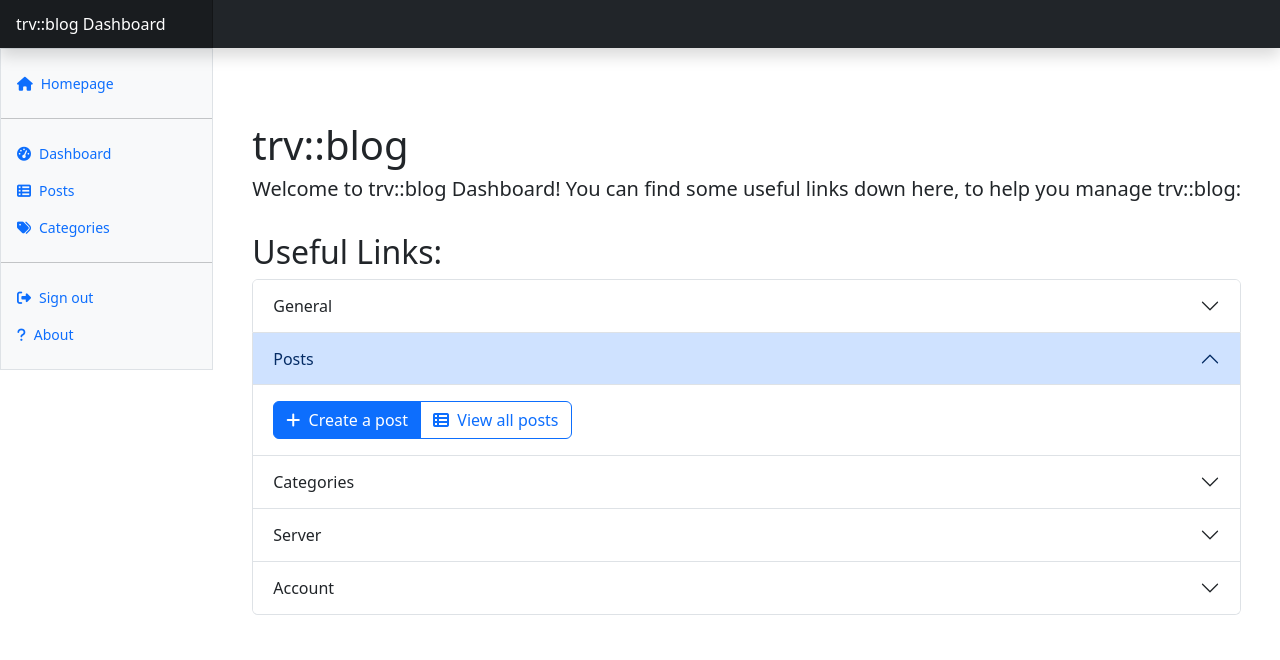
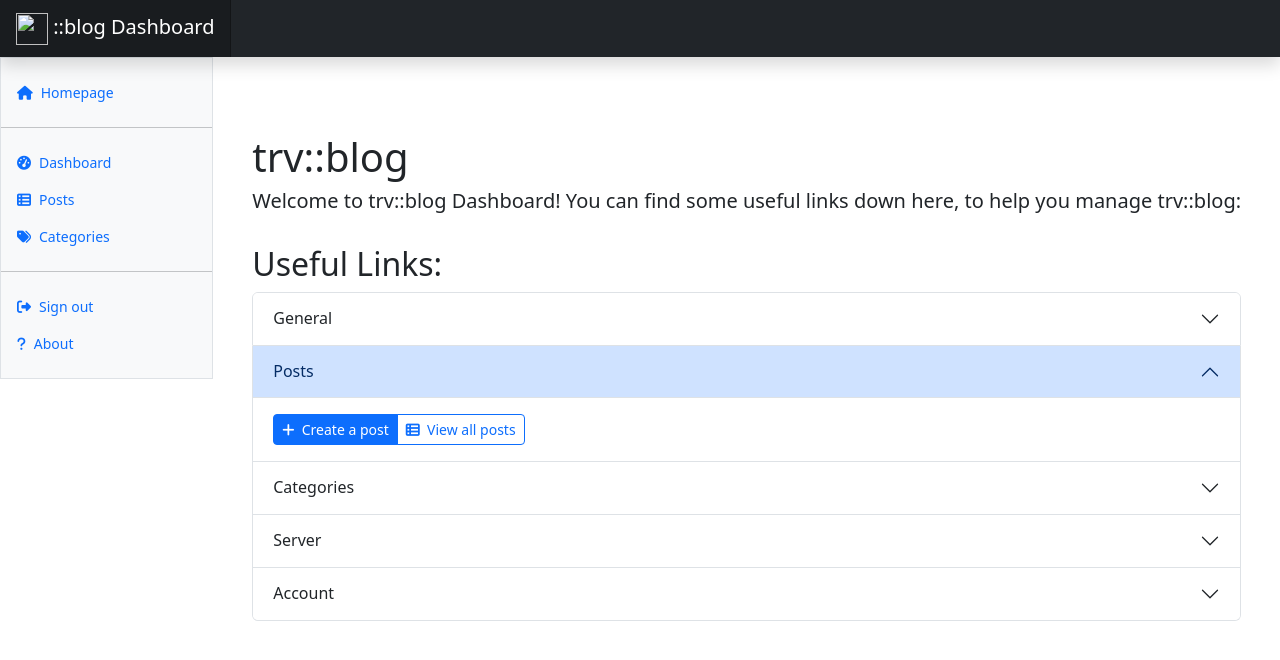
Before and after one commit to 4vanyek/trvblog, a PHP site: page /panel/index.php in a window 1280 px wide, after a click on "Posts". Shown: the top 660 px of the page. Run offline with PHP 8.4, Linux system fonts and the light colour scheme; a user stored in the database is signed in; a stand-in replaces the project's code that opens the database connection.

Commit message:
not much

```diff
--- a/panel/category/create.php
+++ b/panel/category/create.php
@@ -47,7 +47,7 @@
                             <input type="text" class="form-control" name="name" id="name" placeholder="e.g. Design">
                         </section>
                         <section class="form-group">
-                            <button type="submit" class="btn btn-primary mt-2">Create</button>
+                            <button type="submit" class="btn btn-primary btn-sm mt-2">Create</button>
                         </section>
 
                     </form>
--- a/panel/category/edit.php
+++ b/panel/category/edit.php
@@ -63,7 +63,7 @@
                         <input type="text" class="form-control" name="name" id="name" value="<?= $category->name ?>">
                     </section>
                     <section class="form-group">
-                        <button type="submit" class="btn btn-primary mt-2">Edit</button>
+                        <button type="submit" class="btn btn-primary btn-sm mt-2">Edit</button>
                     </section>
                 </form>
 
--- a/panel/category/index.php
+++ b/panel/category/index.php
@@ -30,7 +30,7 @@
 
                 <section class="mb-2 d-flex justify-content-between align-items-center">
                     <h2 class="fw-light">Categories</h2>
-                    <a href="<?= url('panel/category/create.php'); ?>" class="btn px-3 btn-success">Create a category&nbsp;&nbsp;<i class="fa-solid fa-folder-plus"></i></a>
+                    <a href="<?= url('panel/category/create.php'); ?>" class="btn btn-sm px-3 btn-success">Create a category&nbsp;&nbsp;<i class="fa-solid fa-folder-plus"></i></a>
                 </section>
 
                 <section class="table-responsive">
@@ -58,8 +58,8 @@
                                 <td> <?= $category->name ?> </td>
                                 <td>
                                     <div class="btn-group">
-                                        <a href="<?= url('panel/category/edit.php?cat_id=' . $category->id) ?>" class="btn btn-info px-3">Edit&nbsp;&nbsp;<i class="fa-solid fa-pen"></i></a>
-                                        <a href="<?= url('panel/category/delete.php?cat_id=' . $category->id) ?>" class="btn btn-danger px-3">Delete&nbsp;&nbsp;<i class="fa-solid fa-trash"></i></a>
+                                        <a href="<?= url('panel/category/edit.php?cat_id=' . $category->id) ?>" class="btn btn-sm btn-info px-3">Edit&nbsp;&nbsp;<i class="fa-solid fa-pen"></i></a>
+                                        <a href="<?= url('panel/category/delete.php?cat_id=' . $category->id) ?>" class="btn btn-sm btn-danger px-3">Delete&nbsp;&nbsp;<i class="fa-solid fa-trash"></i></a>
                                     </div>
                                 </td>
                             </tr>
--- a/panel/index.php
+++ b/panel/index.php
@@ -44,7 +44,7 @@
     </h2>
     <div id="collapseOne" class="accordion-collapse collapse" data-bs-parent="#accordionExample">
       <div class="accordion-body">
-        <a class="btn btn-primary" href="<?= url('/') ?>" role="button"><i class="fa-solid fa-house"></i>&nbsp;&nbsp;Go to Homepage</a>
+        <a class="btn btn-primary btn-sm" href="<?= url('/') ?>" role="button"><i class="fa-solid fa-house"></i>&nbsp;&nbsp;Go to Homepage</a>
       </div>
     </div>
   </div>
@@ -57,10 +57,10 @@
     <div id="collapseTwo" class="accordion-collapse collapse" data-bs-parent="#accordionExample">
       <div class="accordion-body">
       <div class="btn-group">
-                        <a class="btn btn-primary" href="<?= url('panel/post/create.php') ?>" role="button">
+                        <a class="btn btn-primary btn-sm" href="<?= url('panel/post/create.php') ?>" role="button">
                             <i class="fa-solid fa-plus"></i>&nbsp;&nbsp;Create a post
                         </a>
-                        <a class="btn btn-outline-primary" href="<?= url('panel/post/') ?>" role="button">
+                        <a class="btn btn-outline-primary btn-sm" href="<?= url('panel/post/') ?>" role="button">
                         <i class="fa-solid fa-table-list"></i>&nbsp;&nbsp;View all posts
                         </a>
                         </div>
@@ -76,9 +76,9 @@
     <div id="collapseThree" class="accordion-collapse collapse" data-bs-parent="#accordionExample">
       <div class="accordion-body">
       <div class="btn-group">
-      <a class="btn btn-primary" href="<?= url('panel/category/create.php') ?>" role="button">
+      <a class="btn btn-primary btn-sm" href="<?= url('panel/category/create.php') ?>" role="button">
         <i class="fa-solid fa-folder-plus"></i>&nbsp;&nbsp;Create a category</a>
-      <a class="btn btn-outline-primary" href="<?= url('panel/category/') ?>" role="button">
+      <a class="btn btn-outline-primary btn-sm" href="<?= url('panel/category/') ?>" role="button">
         <i class="fa-solid fa-tags"></i>&nbsp;&nbsp;View all categories</a>
       </div>
     </div>
@@ -92,7 +92,7 @@
     </h2>
     <div id="collapseFour" class="accordion-collapse collapse" data-bs-parent="#accordionExample">
       <div class="accordion-body">
-        <a class="btn btn-primary" href="<?= url('../phpmyadmin') ?>" role="button">
+        <a class="btn btn-primary btn-sm" href="<?= url('../phpmyadmin') ?>" role="button">
             <i class="fa-brands fa-php"></i>&nbsp;&nbsp;Go to phpMyAdmin
             </a>
       </div>
@@ -106,7 +106,7 @@
     </h2>
     <div id="collapseFive" class="accordion-collapse collapse" data-bs-parent="#accordionExample">
       <div class="accordion-body">
-        <a class="btn btn-primary" href="<?= url('auth/logout.php') ?>" role="button">
+        <a class="btn btn-primary btn-sm" href="<?= url('auth/logout.php') ?>" role="button">
             <i class="fa-solid fa-right-from-bracket"></i>&nbsp;&nbsp;Sign out
             </a>
       </div>
--- a/panel/layouts/top-nav.php
+++ b/panel/layouts/top-nav.php
@@ -1,5 +1,7 @@
 <header class="navbar navbar-expand-lg sticky-top bg-dark flex-md-nowrap p-0 shadow" data-bs-theme="dark">
-  <a class="navbar-brand col-md-3 col-lg-2 me-0 px-3 fs-6 text-white" href="<?= url('panel') ?>">trv::blog Dashboard</a>
+  <a class="navbar-brand px-3 fw-light" href="<?= url('panel') ?>">
+    <img src="https://tinypic.host/images/2023/06/29/TRV_favicon.png" width="32" height="32" class="d-inline-block align-text-top">
+    ::blog Dashboard</a>
   <ul class="navbar-nav flex-row">
     <li class="nav-item text-nowrap">
       <button class="nav-link d-md-none px-3 text-white" type="button" data-bs-toggle="offcanvas" data-bs-target="#sidebarMenu" aria-controls="sidebarMenu" aria-expanded="false" aria-label="Toggle navigation">
@@ -8,9 +10,6 @@
     </li>
   </ul>
 
-  <div id="navbarSearch" class="navbar-search w-100 collapse">
-    <input class="form-control w-100 rounded-0 border-0" type="text" placeholder="Search" aria-label="Search">
-  </div>
 </header>
 
 <!--nav class="navbar navbar-expand-lg bg-dark border-bottom border-bottom-dark sticky-top" data-bs-theme="dark">
--- a/panel/post/create.php
+++ b/panel/post/create.php
@@ -87,7 +87,7 @@
                         <textarea class="form-control" name="body" id="body" rows="5"></textarea>
                     </section>
                     <section class="form-group">
-                        <button type="submit" class="btn btn-primary mt-2 mb-2">Create</button>
+                        <button type="submit" class="btn btn-primary btn-sm mt-2 mb-2">Create</button>
                     </section>
                 </form>
 
--- a/panel/post/edit.php
+++ b/panel/post/edit.php
@@ -132,7 +132,7 @@
                             <textarea class="form-control" name="body" id="body" rows="5"><?= $post->body ?></textarea>
                         </section>
                         <section class="form-group">
-                            <button type="submit" class="btn btn-primary mt-2 mb-2">Update</button>
+                            <button type="submit" class="btn btn-primary btn-sm mt-2 mb-2">Update</button>
                         </section>
                     </form>
 
```
Also changed, not shown: layouts/top-nav.php (+7 -2 lines), panel/post/index.php (+5 -5 lines).
